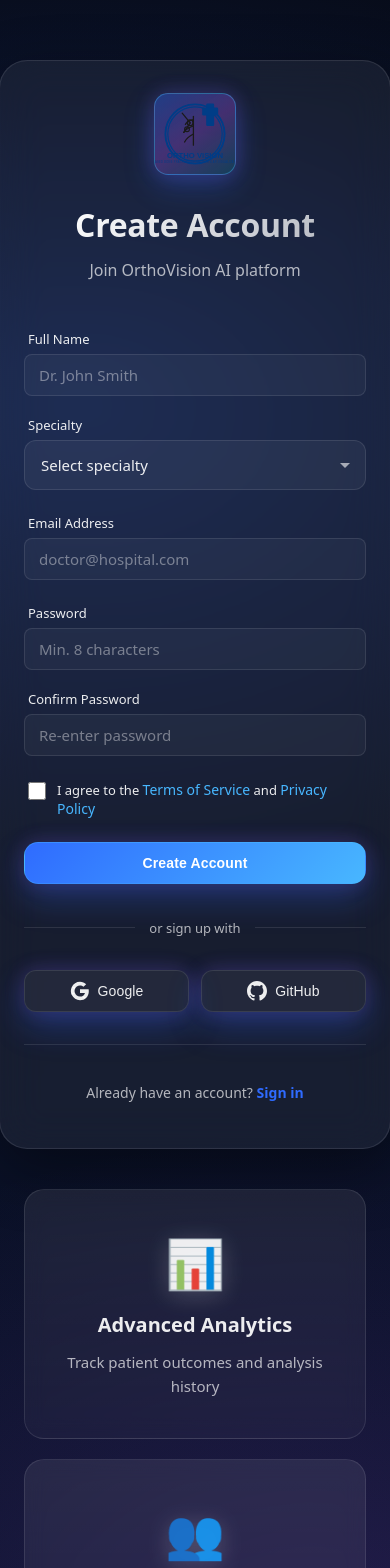
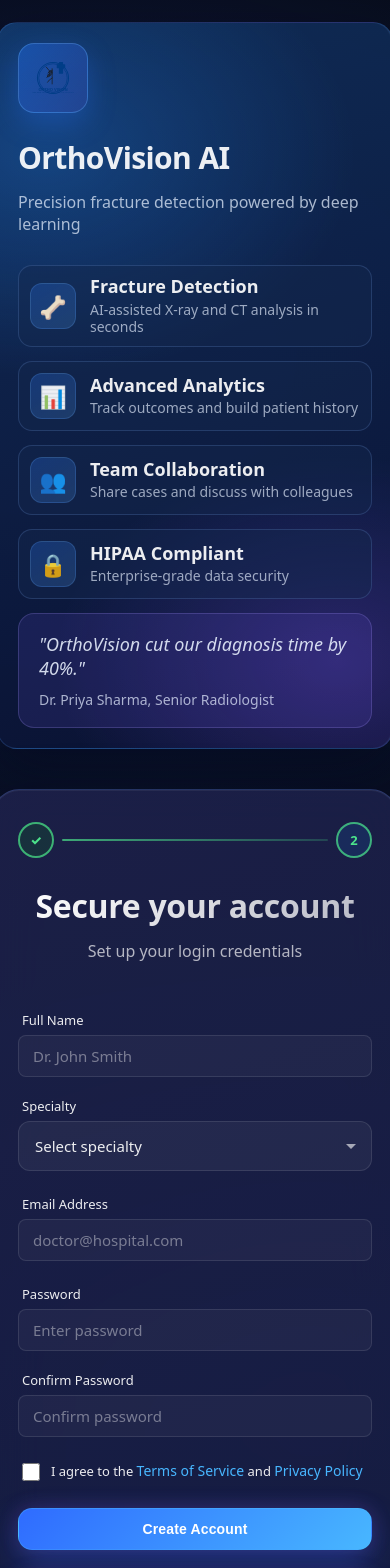
Before and after one commit to nethmitharushika56/OrthoVision, a React (Vite) app in the folder frontend/: page /signup in a window 390 px wide. Shown: the top 1568 px of the page. Built offline with nearby package versions, Linux system fonts and the light colour scheme; no server answers.

Commit message:
Revamp SignUp component layout and styling: introduce a split design with an enhanced feature panel, update form structure, and improve responsiveness.

```diff
--- a/frontend/src/components/SignUp.jsx
+++ b/frontend/src/components/SignUp.jsx
@@ -53,15 +53,70 @@ const SignUp = ({ onLogin }) => {
   };
 
   return (
-    <div className="auth-container">
-      <div className="auth-card auth-card--wide">
-        <div className="auth-header">
-          <img src="/ortho-vision-logo.svg" alt="OrthoVision Logo" className="brand__logo auth-logo" style={{width: '80px', height: 'auto'}} />
-          <h1 className="auth-title">Create Account</h1>
-          <p className="auth-subtitle">Join OrthoVision AI platform</p>
+    <div className="auth-container auth-container--split">
+      <aside className="auth-panel">
+        <div className="auth-panel__logo-wrap">
+          <img src="/ortho-vision-logo.svg" alt="OrthoVision Logo" className="auth-panel__logo" />
+        </div>
+        <h1 className="auth-panel__title">OrthoVision AI</h1>
+        <p className="auth-panel__subtitle">Precision fracture detection powered by deep learning</p>
+
+        <div className="auth-panel__features">
+          <div className="auth-panel__item">
+            <span className="auth-panel__icon">🦴</span>
+            <div>
+              <h3>Fracture Detection</h3>
+              <p>AI-assisted X-ray and CT analysis in seconds</p>
+            </div>
+          </div>
+          <div className="auth-panel__item">
+            <span className="auth-panel__icon">📊</span>
+            <div>
+              <h3>Advanced Analytics</h3>
+              <p>Track outcomes and build patient history</p>
+            </div>
+          </div>
+          <div className="auth-panel__item">
+            <span className="auth-panel__icon">👥</span>
+            <div>
+              <h3>Team Collaboration</h3>
+              <p>Share cases and discuss with colleagues</p>
+            </div>
+          </div>
+          <div className="auth-panel__item">
+            <span className="auth-panel__icon">🔒</span>
+            <div>
+              <h3>HIPAA Compliant</h3>
+              <p>Enterprise-grade data security</p>
+            </div>
+          </div>
         </div>
 
-        <form onSubmit={handleSubmit} className="auth-form">
+        <blockquote className="auth-panel__quote">
+          "OrthoVision cut our diagnosis time by 40%."
+          <cite>Dr. Priya Sharma, Senior Radiologist</cite>
+        </blockquote>
+      </aside>
+
+      <div className="auth-card auth-card--signup-modern">
+        <div className="auth-steps" aria-label="Signup progress">
+          <div className="auth-steps__item auth-steps__item--done">
+            <span className="auth-steps__dot">✓</span>
+            <span className="auth-steps__label">Profile</span>
+          </div>
+          <span className="auth-steps__line" />
+          <div className="auth-steps__item auth-steps__item--active">
+            <span className="auth-steps__dot">2</span>
+            <span className="auth-steps__label">Security</span>
+          </div>
+        </div>
+
+        <div className="auth-header auth-header--left">
+          <h1 className="auth-title">Secure your account</h1>
+          <p className="auth-subtitle">Set up your login credentials</p>
+        </div>
+
+        <form onSubmit={handleSubmit} className="auth-form auth-form--compact">
           {error && <div className="auth-error">{error}</div>}
 
           <div className="form-row">
@@ -126,7 +181,7 @@ const SignUp = ({ onLogin }) => {
                 value={formData.password}
                 onChange={handleChange}
                 className="form-input"
-                placeholder="Min. 8 characters"
+                placeholder="Enter password"
                 required
                 minLength="8"
                 autoComplete="new-password"
@@ -142,7 +197,7 @@ const SignUp = ({ onLogin }) => {
                 value={formData.confirmPassword}
                 onChange={handleChange}
                 className="form-input"
-                placeholder="Re-enter password"
+                placeholder="Confirm password"
                 required
                 minLength="8"
                 autoComplete="new-password"
@@ -172,49 +227,13 @@ const SignUp = ({ onLogin }) => {
             {loading ? 'Creating Account...' : 'Create Account'}
           </button>
 
-          <div className="auth-divider">
-            <span>or sign up with</span>
-          </div>
-
-          <div className="social-buttons">
-            <button type="button" className="button button--social">
-              <svg width="20" height="20" viewBox="0 0 24 24" fill="currentColor">
-                <path d="M22.56 12.25c0-.78-.07-1.53-.2-2.25H12v4.26h5.92c-.26 1.37-1.04 2.53-2.21 3.31v2.77h3.57c2.08-1.92 3.28-4.74 3.28-8.09z"/>
-                <path d="M12 23c2.97 0 5.46-.98 7.28-2.66l-3.57-2.77c-.98.66-2.23 1.06-3.71 1.06-2.86 0-5.29-1.93-6.16-4.53H2.18v2.84C3.99 20.53 7.7 23 12 23z"/>
-                <path d="M5.84 14.09c-.22-.66-.35-1.36-.35-2.09s.13-1.43.35-2.09V7.07H2.18C1.43 8.55 1 10.22 1 12s.43 3.45 1.18 4.93l2.85-2.22.81-.62z"/>
-                <path d="M12 5.38c1.62 0 3.06.56 4.21 1.64l3.15-3.15C17.45 2.09 14.97 1 12 1 7.7 1 3.99 3.47 2.18 7.07l3.66 2.84c.87-2.6 3.3-4.53 6.16-4.53z"/>
-              </svg>
-              Google
-            </button>
-            <button type="button" className="button button--social">
-              <svg width="20" height="20" viewBox="0 0 24 24" fill="currentColor">
-                <path d="M12 0c-6.626 0-12 5.373-12 12 0 5.302 3.438 9.8 8.207 11.387.599.111.793-.261.793-.577v-2.234c-3.338.726-4.033-1.416-4.033-1.416-.546-1.387-1.333-1.756-1.333-1.756-1.089-.745.083-.729.083-.729 1.205.084 1.839 1.237 1.839 1.237 1.07 1.834 2.807 1.304 3.492.997.107-.775.418-1.305.762-1.604-2.665-.305-5.467-1.334-5.467-5.931 0-1.311.469-2.381 1.236-3.221-.124-.303-.535-1.524.117-3.176 0 0 1.008-.322 3.301 1.23.957-.266 1.983-.399 3.003-.404 1.02.005 2.047.138 3.006.404 2.291-1.552 3.297-1.23 3.297-1.23.653 1.653.242 2.874.118 3.176.77.84 1.235 1.911 1.235 3.221 0 4.609-2.807 5.624-5.479 5.921.43.372.823 1.102.823 2.222v3.293c0 .319.192.694.801.576 4.765-1.589 8.199-6.086 8.199-11.386 0-6.627-5.373-12-12-12z"/>
-              </svg>
-              GitHub
-            </button>
-          </div>
+          <button type="button" className="button button--ghost button--full" onClick={() => navigate('/login')}>
+            {'<- Go back'}
+          </button>
         </form>
 
         <div className="auth-footer">
           <p>Already have an account? <Link to="/login" className="link-primary">Sign in</Link></p>
-        </div>
-      </div>
-
-      <div className="auth-features">
-        <div className="feature-card">
-          <div className="feature-icon">📊</div>
-          <h3>Advanced Analytics</h3>
-          <p>Track patient outcomes and analysis history</p>
-        </div>
-        <div className="feature-card">
-          <div className="feature-icon">👥</div>
-          <h3>Team Collaboration</h3>
-          <p>Share and discuss cases with colleagues</p>
-        </div>
-        <div className="feature-card">
-          <div className="feature-icon">📱</div>
-          <h3>Mobile Access</h3>
-          <p>Access from any device, anywhere</p>
         </div>
       </div>
     </div>
--- a/frontend/src/styles.css
+++ b/frontend/src/styles.css
@@ -872,6 +872,119 @@ body {
 		linear-gradient(180deg, var(--bg0), var(--bg1));
 }
 
+.auth-container--split {
+	justify-content: space-between;
+	gap: 48px;
+	padding: 34px 40px;
+}
+
+.auth-panel {
+	width: min(44%, 520px);
+	min-height: calc(100vh - 68px);
+	padding: 36px 34px;
+	border-radius: 0 22px 22px 0;
+	border: 1px solid rgba(90, 160, 255, 0.18);
+	background:
+		radial-gradient(500px 360px at 12% 18%, rgba(38, 144, 255, 0.28), transparent 62%),
+		radial-gradient(440px 320px at 86% 88%, rgba(133, 84, 255, 0.25), transparent 64%),
+		linear-gradient(165deg, rgba(16, 45, 89, 0.92), rgba(11, 18, 51, 0.92));
+	box-shadow: inset -1px 0 0 rgba(255, 255, 255, 0.04), 0 22px 56px rgba(3, 9, 30, 0.52);
+	display: flex;
+	flex-direction: column;
+	gap: 14px;
+}
+
+.auth-panel__logo-wrap {
+	width: 56px;
+	height: 56px;
+	border-radius: 16px;
+	padding: 6px;
+	display: grid;
+	place-items: center;
+	background: linear-gradient(130deg, rgba(33, 117, 255, 0.42), rgba(95, 97, 255, 0.2));
+	border: 1px solid rgba(96, 175, 255, 0.35);
+	box-shadow: 0 10px 28px rgba(40, 115, 255, 0.3);
+}
+
+.auth-panel__logo {
+	width: 42px;
+	height: auto;
+}
+
+.auth-panel__title {
+	margin: 16px 0 0;
+	font-size: 46px;
+	line-height: 1;
+	font-weight: 800;
+	letter-spacing: -0.02em;
+}
+
+.auth-panel__subtitle {
+	margin: 4px 0 16px;
+	font-size: 16px;
+	color: rgba(232, 241, 255, 0.72);
+}
+
+.auth-panel__features {
+	display: grid;
+	gap: 14px;
+}
+
+.auth-panel__item {
+	display: grid;
+	grid-template-columns: 48px 1fr;
+	gap: 12px;
+	align-items: center;
+	padding: 11px;
+	border-radius: 14px;
+	border: 1px solid rgba(136, 179, 255, 0.18);
+	background: rgba(20, 40, 79, 0.45);
+}
+
+.auth-panel__icon {
+	width: 44px;
+	height: 44px;
+	display: grid;
+	place-items: center;
+	font-size: 22px;
+	border-radius: 12px;
+	background: linear-gradient(145deg, rgba(34, 101, 214, 0.32), rgba(95, 173, 255, 0.18));
+	border: 1px solid rgba(107, 176, 255, 0.2);
+}
+
+.auth-panel__item h3 {
+	margin: 0;
+	font-size: 27px;
+	font-weight: 700;
+	line-height: 1.1;
+}
+
+.auth-panel__item p {
+	margin: 5px 0 0;
+	font-size: 23px;
+	color: rgba(230, 240, 255, 0.66);
+	line-height: 1.2;
+}
+
+.auth-panel__quote {
+	margin: auto 0 0;
+	padding: 18px 20px;
+	font-style: italic;
+	font-size: 30px;
+	color: rgba(235, 242, 255, 0.88);
+	border-radius: 16px;
+	background: rgba(125, 96, 255, 0.13);
+	border: 1px solid rgba(170, 154, 255, 0.22);
+}
+
+.auth-panel__quote cite {
+	display: block;
+	margin-top: 10px;
+	font-style: normal;
+	font-size: 22px;
+	color: rgba(228, 237, 255, 0.72);
+}
+
 .auth-card {
 	background: var(--card);
 	border: 1px solid var(--border);
@@ -889,6 +1002,71 @@ body {
 	max-width: 640px;
 }
 
+.auth-card--signup-modern {
+	max-width: 640px;
+	padding: 34px 38px 32px;
+	border-radius: 26px;
+	background: linear-gradient(160deg, rgba(30, 34, 76, 0.88), rgba(18, 27, 63, 0.88));
+	border: 1px solid rgba(115, 157, 255, 0.2);
+	box-shadow: 0 26px 60px rgba(6, 10, 33, 0.62), inset 0 1px 0 rgba(255, 255, 255, 0.06);
+}
+
+.auth-steps {
+	display: flex;
+	align-items: center;
+	gap: 12px;
+	margin-bottom: 26px;
+}
+
+.auth-steps__item {
+	display: inline-flex;
+	align-items: center;
+	gap: 8px;
+	font-size: 13px;
+	font-weight: 700;
+	color: rgba(205, 220, 255, 0.72);
+}
+
+.auth-steps__dot {
+	width: 32px;
+	height: 32px;
+	display: grid;
+	place-items: center;
+	border-radius: 50%;
+	font-size: 13px;
+	font-weight: 800;
+	border: 2px solid rgba(114, 174, 255, 0.35);
+	background: rgba(25, 48, 98, 0.8);
+}
+
+.auth-steps__item--done .auth-steps__dot {
+	color: #4ce38b;
+	border-color: rgba(76, 227, 139, 0.72);
+	background: rgba(23, 74, 52, 0.42);
+}
+
+.auth-steps__item--active .auth-steps__dot {
+	color: #4ce38b;
+	border-color: rgba(76, 227, 139, 0.72);
+}
+
+.auth-steps__line {
+	flex: 1;
+	height: 2px;
+	background: linear-gradient(90deg, rgba(76, 227, 139, 0.7), rgba(76, 227, 139, 0.2));
+	border-radius: 999px;
+}
+
+.auth-header--left {
+	text-align: left;
+	align-items: flex-start;
+	margin-bottom: 22px;
+}
+
+.auth-form--compact {
+	gap: 16px;
+}
+
 .auth-header {
 	text-align: center;
 	margin-bottom: 48px;
@@ -1059,6 +1237,23 @@ select.form-input option {
 
 .button--full {
 	width: 100%;
+}
+
+.button--ghost {
+	width: 100%;
+	background: rgba(255, 255, 255, 0.04);
+	border: 1px solid rgba(255, 255, 255, 0.12);
+	border-radius: 14px;
+	height: 42px;
+	color: rgba(228, 237, 255, 0.85);
+	font-weight: 700;
+	cursor: pointer;
+	transition: all 0.2s ease;
+}
+
+.button--ghost:hover {
+	background: rgba(255, 255, 255, 0.08);
+	border-color: rgba(255, 255, 255, 0.2);
 }
 
 .auth-divider {
@@ -1276,6 +1471,39 @@ select.form-input option {
    ======================================== */
 
 @media (max-width: 1024px) {
+	.auth-container--split {
+		flex-direction: column;
+		padding: 22px 18px;
+		gap: 24px;
+	}
+
+	.auth-panel {
+		width: 100%;
+		min-height: auto;
+		border-radius: 20px;
+		padding: 20px;
+	}
+
+	.auth-panel__title {
+		font-size: 30px;
+	}
+
+	.auth-panel__item h3 {
+		font-size: 18px;
+	}
+
+	.auth-panel__item p {
+		font-size: 14px;
+	}
+
+	.auth-panel__quote {
+		font-size: 18px;
+	}
+
+	.auth-panel__quote cite {
+		font-size: 14px;
+	}
+
 	.auth-container {
 		flex-direction: column;
 		gap: 40px;
@@ -1292,6 +1520,18 @@ select.form-input option {
 }
 
 @media (max-width: 768px) {
+	.auth-card--signup-modern {
+		padding: 24px 18px;
+	}
+
+	.auth-steps {
+		gap: 8px;
+	}
+
+	.auth-steps__label {
+		display: none;
+	}
+
 	.auth-card {
 		padding: 32px 24px;
 	}
```
